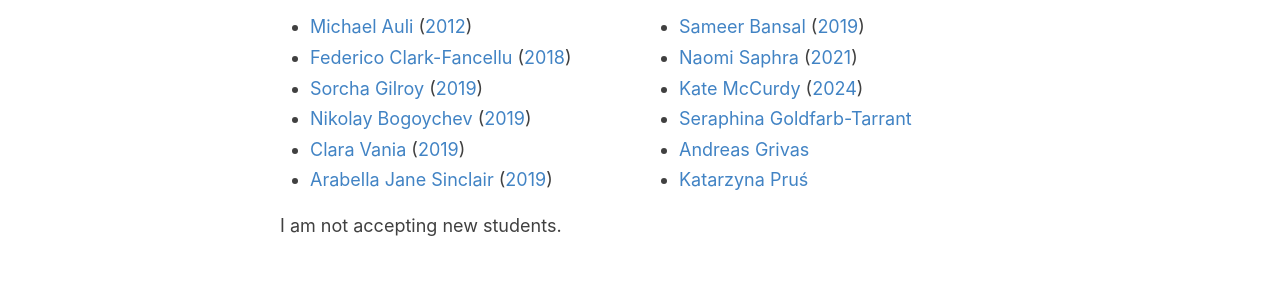
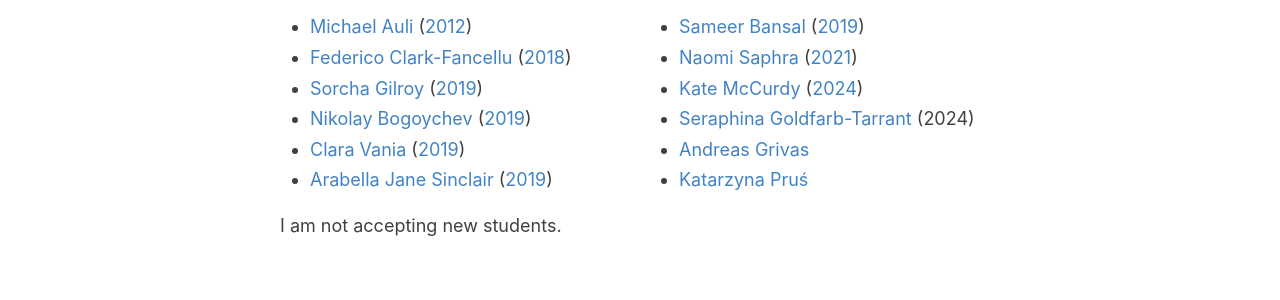
Before and after one commit to alopez/alopez.github.com, a Jekyll site: the page built from index.md, in a window 1280 px wide. Shown: the part 429-729 px from the top of the page. Built offline with Jekyll 4.4.1, drawn with Linux system fonts in a browser that asks for light colours; some web fonts are replaced; the list of posts is cut into pages by our own code.

Commit message:
Update index.md

```diff
--- a/index.md
+++ b/index.md
@@ -24,7 +24,7 @@ I am privileged to have advised some immensely talented PhD students, who surely
 - [Sameer Bansal](https://www.linkedin.com/in/sameer2718/) ([2019](https://era.ed.ac.uk/handle/1842/36781))
 - [Naomi Saphra](http://nsaphra.github.io/) ([2021](https://era.ed.ac.uk/handle/1842/38154))
 - [Kate McCurdy](https://kmccurdy.github.io/) ([2024](https://era.ed.ac.uk/handle/1842/41429))
-- [Seraphina Goldfarb-Tarrant](https://seraphinatarrant.github.io/)
+- [Seraphina Goldfarb-Tarrant](https://seraphinatarrant.github.io/) (2024)
 - [Andreas Grivas](https://grv.unargmaxable.ai/)
 - [Katarzyna Pruś](https://www.linkedin.com/in/katarzyna-pru%C5%9B-6bb609107/)
 </div>
```
